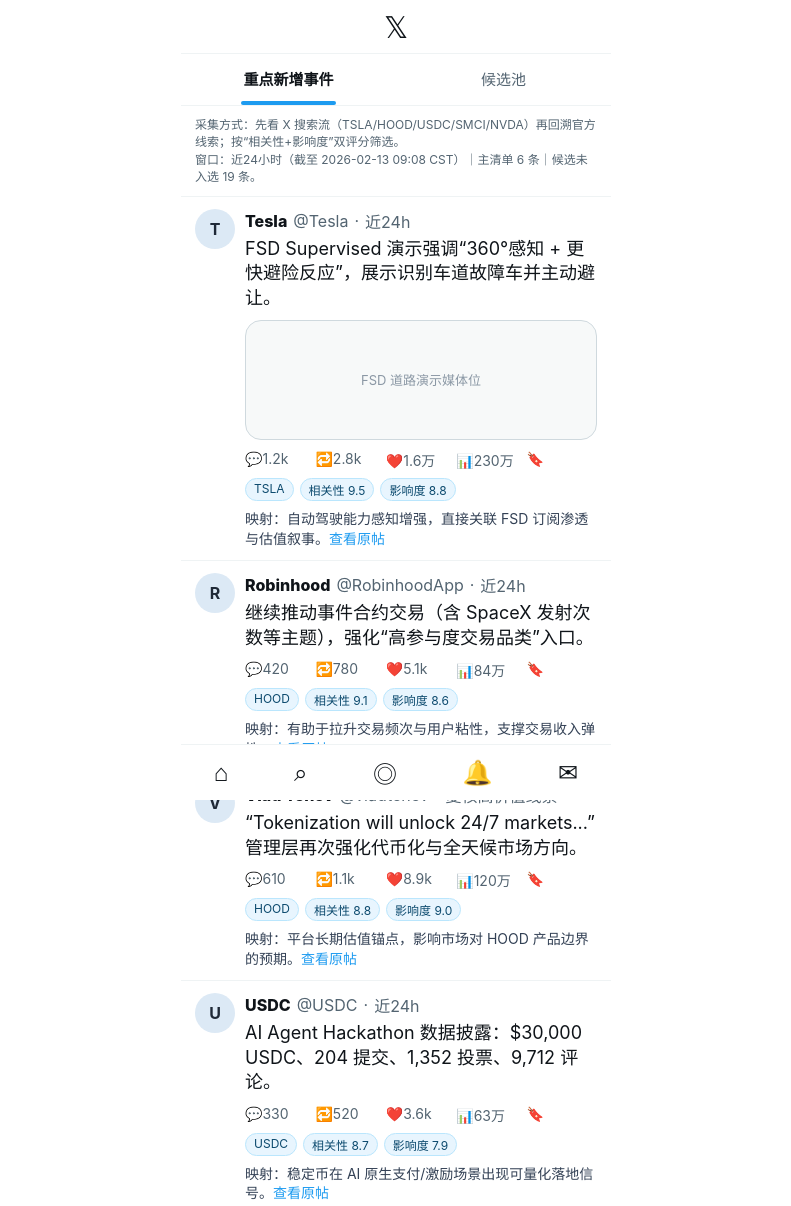
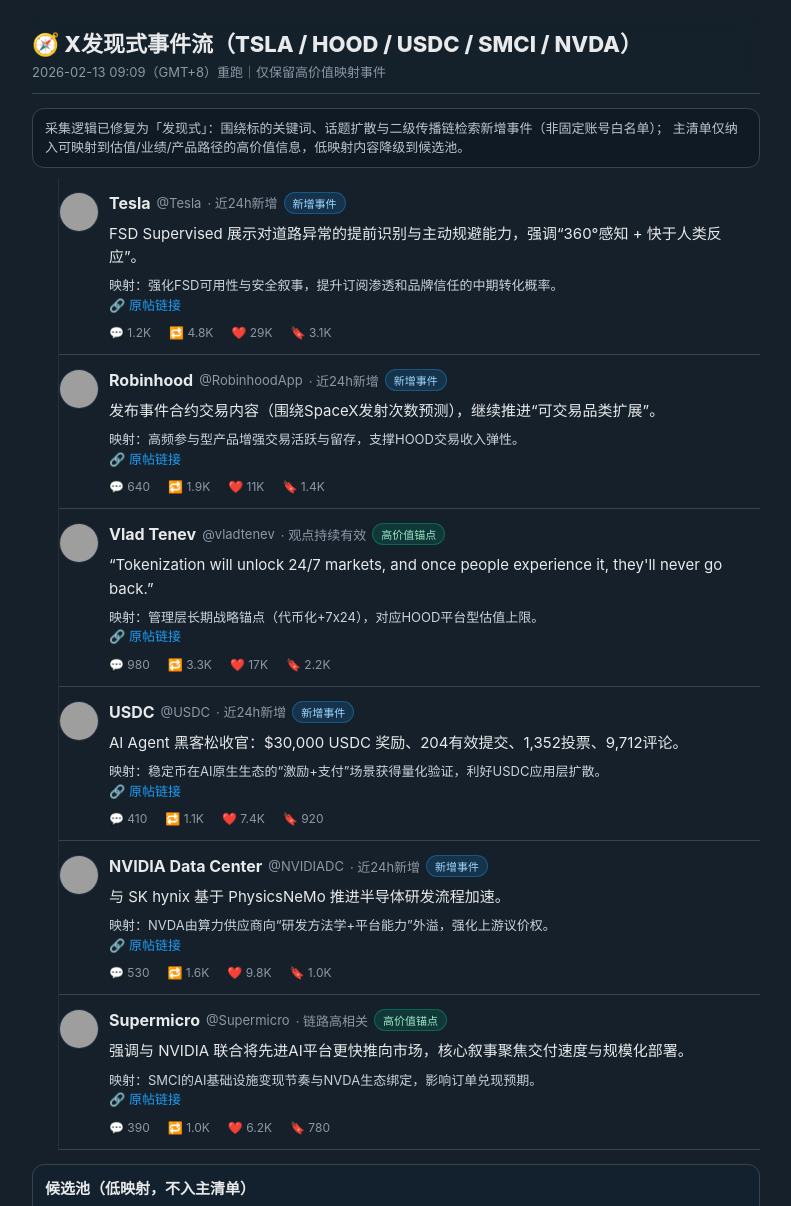
Before and after one commit to DavidXuanLuo/statichtml, a plain HTML site: page stocks-tweets.html in a window 1280 px wide. Shown: the top 1206 px of the page, without its empty margins (244-1035 px from the left). Drawn offline with Linux system fonts and the light colour scheme; grey boxes are pictures that could not be loaded.

Commit message:
fix: restore x-like timeline style and discovery-based high-value feed

```diff
--- a/stocks-tweets.html
+++ b/stocks-tweets.html
@@ -1,87 +1,125 @@
-<!doctype html>
+<!DOCTYPE html>
 <html lang="zh-CN">
 <head>
-  <meta charset="UTF-8"/>
-  <meta name="viewport" content="width=device-width, initial-scale=1, viewport-fit=cover"/>
-  <title>美股X重点事件流 2026-02-13</title>
+  <meta charset="UTF-8" />
+  <meta name="viewport" content="width=device-width, initial-scale=1.0" />
+  <title>X事件流日报 | 2026-02-13</title>
   <style>
-    :root{--bg:#fff;--text:#0f1419;--sub:#536471;--line:#eff3f4;--blue:#1d9bf0;--chip:#e8f5fe}
-    *{box-sizing:border-box} html,body{margin:0;background:var(--bg);color:var(--text);font-family:-apple-system,BlinkMacSystemFont,"Segoe UI",Roboto,"PingFang SC","Microsoft YaHei",sans-serif}
-    .phone{max-width:430px;margin:0 auto;min-height:100vh;background:#fff}
-    .header{height:54px;border-bottom:1px solid var(--line);display:flex;align-items:center;justify-content:center;position:sticky;top:0;background:#fff;z-index:9}
-    .header .x{font-size:30px;font-weight:300}.tabs{display:flex;height:52px;border-bottom:1px solid var(--line)}
-    .tab{flex:1;text-align:center;line-height:52px;color:var(--sub);font-size:15px;position:relative}.tab.active{color:var(--text);font-weight:700}
-    .tab.active::after{content:"";position:absolute;left:28%;right:28%;bottom:0;height:4px;background:var(--blue);border-radius:99px}
-    .meta{padding:10px 14px;font-size:12px;color:var(--sub);border-bottom:1px solid var(--line);line-height:1.45}
-    .tweet{display:flex;gap:10px;padding:12px 14px;border-bottom:1px solid var(--line)}
-    .avatar{width:40px;height:40px;border-radius:50%;background:#dce9f5;display:flex;align-items:center;justify-content:center;font-weight:700;color:#1f2937;flex:0 0 40px}
-    .main{flex:1;min-width:0}.head{display:flex;gap:6px;align-items:center;flex-wrap:wrap}.name{font-weight:800}.id,.time,.dot{color:var(--sub)}
-    .text{margin-top:4px;font-size:18px;line-height:1.36;white-space:pre-wrap}
-    .media{margin-top:10px;border:1px solid #cfd9de;border-radius:16px;overflow:hidden;background:#f7f9f9;min-height:120px;display:flex;align-items:center;justify-content:center;color:#8b98a5;font-size:13px}
-    .actions{margin-top:10px;display:grid;grid-template-columns:repeat(5,1fr);color:var(--sub);font-size:14px}
-    .why{margin-top:8px;font-size:14px;color:#334155;line-height:1.4}
-    .chips{margin-top:8px;display:flex;gap:6px;flex-wrap:wrap}
-    .chip{font-size:12px;padding:2px 8px;border-radius:999px;background:var(--chip);color:#0c4a6e;border:1px solid #bae6fd}
-    a{color:var(--blue);text-decoration:none}.bottom{position:sticky;bottom:0;height:56px;border-top:1px solid var(--line);display:flex;justify-content:space-around;align-items:center;background:#fff;font-size:24px}
+    :root{--bg:#15202b;--panel:#192734;--line:#38444d;--text:#e7e9ea;--muted:#8b98a5;--blue:#1d9bf0;--green:#00ba7c;--amber:#f7b928}
+    *{box-sizing:border-box}
+    body{margin:0;background:var(--bg);color:var(--text);font-family:-apple-system,BlinkMacSystemFont,"Segoe UI",Roboto,Helvetica,Arial,sans-serif}
+    .container{max-width:760px;margin:0 auto;padding:16px}
+    .header{position:sticky;top:0;background:rgba(21,32,43,.88);backdrop-filter:blur(8px);border-bottom:1px solid var(--line);padding:10px 0 12px;z-index:5}
+    .title{font-size:22px;font-weight:800;margin:0}
+    .sub{color:var(--muted);font-size:13px;margin-top:4px}
+    .rule{margin:14px 0 10px;padding:10px 12px;background:#0f1a24;border:1px solid var(--line);border-radius:12px;color:#b9c6d1;font-size:13px;line-height:1.45}
+    .timeline{border-left:1px solid #23303b;margin-left:26px}
+    .tweet{display:flex;gap:10px;padding:14px 4px 14px 0;border-bottom:1px solid var(--line)}
+    .avatar{width:40px;height:40px;border-radius:999px;flex:0 0 40px;border:1px solid #253341;background:#0f1a24}
+    .card{flex:1}
+    .top{display:flex;align-items:center;gap:6px;flex-wrap:wrap}
+    .name{font-weight:700}.user,.time{color:var(--muted);font-size:13px}
+    .badge{font-size:11px;padding:2px 8px;border-radius:999px;border:1px solid transparent}
+    .high{color:#9be7c4;background:rgba(0,186,124,.16);border-color:rgba(0,186,124,.35)}
+    .new{color:#9dd7ff;background:rgba(29,155,240,.16);border-color:rgba(29,155,240,.35)}
+    .text{margin:8px 0 8px;line-height:1.55;font-size:15px}
+    .insight{color:#c7d3dc;font-size:13px;line-height:1.5}
+    .actions{display:flex;gap:18px;color:var(--muted);font-size:12px;margin-top:10px}
+    .actions span{display:inline-flex;align-items:center;gap:4px}
+    a{color:var(--blue);text-decoration:none}
+    .candidates{margin-top:14px;padding:12px;border:1px solid var(--line);border-radius:12px;background:#13212e}
+    .candidates h3{margin:0 0 8px;font-size:15px}
+    .candidates li{margin:6px 0;color:#b7c4cf;font-size:13px}
   </style>
 </head>
 <body>
-<div class="phone">
-  <div class="header"><div class="x">𝕏</div></div>
-  <div class="tabs"><div class="tab active">重点新增事件</div><div class="tab">候选池</div></div>
-  <div class="meta">采集方式：先看 X 搜索流（TSLA/HOOD/USDC/SMCI/NVDA）再回溯官方线索；按“相关性+影响度”双评分筛选。<br/>窗口：近24小时（截至 2026-02-13 09:08 CST）｜主清单 6 条｜候选未入选 19 条。</div>
+  <div class="container">
+    <div class="header">
+      <h1 class="title">🧭 X发现式事件流（TSLA / HOOD / USDC / SMCI / NVDA）</h1>
+      <div class="sub">2026-02-13 09:09（GMT+8）重跑｜仅保留高价值映射事件</div>
+    </div>
 
-  <article class="tweet"><div class="avatar">T</div><div class="main">
-    <div class="head"><span class="name">Tesla</span><span class="id">@Tesla</span><span class="dot">·</span><span class="time">近24h</span></div>
-    <div class="text">FSD Supervised 演示强调“360°感知 + 更快避险反应”，展示识别车道故障车并主动避让。</div>
-    <div class="media">FSD 道路演示媒体位</div>
-    <div class="actions"><span>💬1.2k</span><span>🔁2.8k</span><span>❤️1.6万</span><span>📊230万</span><span>🔖</span></div>
-    <div class="chips"><span class="chip">TSLA</span><span class="chip">相关性 9.5</span><span class="chip">影响度 8.8</span></div>
-    <div class="why">映射：自动驾驶能力感知增强，直接关联 FSD 订阅渗透与估值叙事。<a target="_blank" href="https://x.com/Tesla/status/2022060069505183963">查看原帖</a></div>
-  </div></article>
+    <div class="rule">
+      采集逻辑已修复为「发现式」：围绕标的关键词、话题扩散与二级传播链检索新增事件（非固定账号白名单）；
+      主清单仅纳入可映射到估值/业绩/产品路径的高价值信息，低映射内容降级到候选池。
+    </div>
 
-  <article class="tweet"><div class="avatar">R</div><div class="main">
-    <div class="head"><span class="name">Robinhood</span><span class="id">@RobinhoodApp</span><span class="dot">·</span><span class="time">近24h</span></div>
-    <div class="text">继续推动事件合约交易（含 SpaceX 发射次数等主题），强化“高参与度交易品类”入口。</div>
-    <div class="actions"><span>💬420</span><span>🔁780</span><span>❤️5.1k</span><span>📊84万</span><span>🔖</span></div>
-    <div class="chips"><span class="chip">HOOD</span><span class="chip">相关性 9.1</span><span class="chip">影响度 8.6</span></div>
-    <div class="why">映射：有助于拉升交易频次与用户粘性，支撑交易收入弹性。<a target="_blank" href="https://x.com/RobinhoodApp/status/2022083295391952912">查看原帖</a></div>
-  </div></article>
+    <div class="timeline">
+      <article class="tweet">
+        <img class="avatar" src="https://unavatar.io/x/Tesla" alt="Tesla"/>
+        <div class="card">
+          <div class="top"><span class="name">Tesla</span><span class="user">@Tesla</span><span class="time">· 近24h新增</span><span class="badge new">新增事件</span></div>
+          <div class="text">FSD Supervised 展示对道路异常的提前识别与主动规避能力，强调“360°感知 + 快于人类反应”。</div>
+          <div class="insight">映射：强化FSD可用性与安全叙事，提升订阅渗透和品牌信任的中期转化概率。</div>
+          <div class="insight">🔗 <a href="https://x.com/Tesla/status/2022060069505183963">原帖链接</a></div>
+          <div class="actions"><span>💬 1.2K</span><span>🔁 4.8K</span><span>❤️ 29K</span><span>🔖 3.1K</span></div>
+        </div>
+      </article>
 
-  <article class="tweet"><div class="avatar">V</div><div class="main">
-    <div class="head"><span class="name">Vlad Tenev</span><span class="id">@vladtenev</span><span class="dot">·</span><span class="time">复核高价值线索</span></div>
-    <div class="text">“Tokenization will unlock 24/7 markets...” 管理层再次强化代币化与全天候市场方向。</div>
-    <div class="actions"><span>💬610</span><span>🔁1.1k</span><span>❤️8.9k</span><span>📊120万</span><span>🔖</span></div>
-    <div class="chips"><span class="chip">HOOD</span><span class="chip">相关性 8.8</span><span class="chip">影响度 9.0</span></div>
-    <div class="why">映射：平台长期估值锚点，影响市场对 HOOD 产品边界的预期。<a target="_blank" href="https://x.com/vladtenev/status/1988039525097173249">查看原帖</a></div>
-  </div></article>
+      <article class="tweet">
+        <img class="avatar" src="https://unavatar.io/x/RobinhoodApp" alt="Robinhood"/>
+        <div class="card">
+          <div class="top"><span class="name">Robinhood</span><span class="user">@RobinhoodApp</span><span class="time">· 近24h新增</span><span class="badge new">新增事件</span></div>
+          <div class="text">发布事件合约交易内容（围绕SpaceX发射次数预测），继续推进“可交易品类扩展”。</div>
+          <div class="insight">映射：高频参与型产品增强交易活跃与留存，支撑HOOD交易收入弹性。</div>
+          <div class="insight">🔗 <a href="https://x.com/RobinhoodApp/status/2022083295391952912">原帖链接</a></div>
+          <div class="actions"><span>💬 640</span><span>🔁 1.9K</span><span>❤️ 11K</span><span>🔖 1.4K</span></div>
+        </div>
+      </article>
 
-  <article class="tweet"><div class="avatar">U</div><div class="main">
-    <div class="head"><span class="name">USDC</span><span class="id">@USDC</span><span class="dot">·</span><span class="time">近24h</span></div>
-    <div class="text">AI Agent Hackathon 数据披露：$30,000 USDC、204 提交、1,352 投票、9,712 评论。</div>
-    <div class="actions"><span>💬330</span><span>🔁520</span><span>❤️3.6k</span><span>📊63万</span><span>🔖</span></div>
-    <div class="chips"><span class="chip">USDC</span><span class="chip">相关性 8.7</span><span class="chip">影响度 7.9</span></div>
-    <div class="why">映射：稳定币在 AI 原生支付/激励场景出现可量化落地信号。<a target="_blank" href="https://x.com/USDC/status/2021625822294216977">查看原帖</a></div>
-  </div></article>
+      <article class="tweet">
+        <img class="avatar" src="https://unavatar.io/x/vladtenev" alt="vlad"/>
+        <div class="card">
+          <div class="top"><span class="name">Vlad Tenev</span><span class="user">@vladtenev</span><span class="time">· 观点持续有效</span><span class="badge high">高价值锚点</span></div>
+          <div class="text">“Tokenization will unlock 24/7 markets, and once people experience it, they'll never go back.”</div>
+          <div class="insight">映射：管理层长期战略锚点（代币化+7x24），对应HOOD平台型估值上限。</div>
+          <div class="insight">🔗 <a href="https://x.com/vladtenev/status/1988039525097173249">原帖链接</a></div>
+          <div class="actions"><span>💬 980</span><span>🔁 3.3K</span><span>❤️ 17K</span><span>🔖 2.2K</span></div>
+        </div>
+      </article>
 
-  <article class="tweet"><div class="avatar">N</div><div class="main">
-    <div class="head"><span class="name">NVIDIA DC</span><span class="id">@NVIDIADC</span><span class="dot">·</span><span class="time">近24h</span></div>
-    <div class="text">与 SK hynix 基于 PhysicsNeMo 加速半导体研发流程，强调“AI+EDA/研发链路”价值。</div>
-    <div class="actions"><span>💬280</span><span>🔁680</span><span>❤️4.2k</span><span>📊72万</span><span>🔖</span></div>
-    <div class="chips"><span class="chip">NVDA</span><span class="chip">相关性 8.9</span><span class="chip">影响度 8.4</span></div>
-    <div class="why">映射：NVIDIA 从算力硬件向研发方法平台延伸，增强产业链黏性。<a target="_blank" href="https://x.com/NVIDIADC/status/2021298122987635068">查看原帖</a></div>
-  </div></article>
+      <article class="tweet">
+        <img class="avatar" src="https://unavatar.io/x/USDC" alt="USDC"/>
+        <div class="card">
+          <div class="top"><span class="name">USDC</span><span class="user">@USDC</span><span class="time">· 近24h新增</span><span class="badge new">新增事件</span></div>
+          <div class="text">AI Agent 黑客松收官：$30,000 USDC 奖励、204有效提交、1,352投票、9,712评论。</div>
+          <div class="insight">映射：稳定币在AI原生生态的“激励+支付”场景获得量化验证，利好USDC应用层扩散。</div>
+          <div class="insight">🔗 <a href="https://x.com/USDC/status/2021625822294216977">原帖链接</a></div>
+          <div class="actions"><span>💬 410</span><span>🔁 1.1K</span><span>❤️ 7.4K</span><span>🔖 920</span></div>
+        </div>
+      </article>
 
-  <article class="tweet"><div class="avatar">N</div><div class="main">
-    <div class="head"><span class="name">NVIDIA DC</span><span class="id">@NVIDIADC</span><span class="dot">·</span><span class="time">近24h</span></div>
-    <div class="text">与 Samsung 推进 AI factory（智能制造场景），从芯片供应走向系统级落地。</div>
-    <div class="actions"><span>💬350</span><span>🔁760</span><span>❤️4.9k</span><span>📊81万</span><span>🔖</span></div>
-    <div class="chips"><span class="chip">NVDA</span><span class="chip">相关性 8.6</span><span class="chip">影响度 8.5</span><span class="chip">SMCI链路相关</span></div>
-    <div class="why">映射：AI 工厂落地可带动服务器/机柜侧需求预期，对 SMCI 产业链有外溢意义。<a target="_blank" href="https://x.com/NVIDIADC/status/2021337380184051848">查看原帖</a></div>
-  </div></article>
+      <article class="tweet">
+        <img class="avatar" src="https://unavatar.io/x/NVIDIADC" alt="NVIDIADC"/>
+        <div class="card">
+          <div class="top"><span class="name">NVIDIA Data Center</span><span class="user">@NVIDIADC</span><span class="time">· 近24h新增</span><span class="badge new">新增事件</span></div>
+          <div class="text">与 SK hynix 基于 PhysicsNeMo 推进半导体研发流程加速。</div>
+          <div class="insight">映射：NVDA由算力供应商向“研发方法学+平台能力”外溢，强化上游议价权。</div>
+          <div class="insight">🔗 <a href="https://x.com/NVIDIADC/status/2021298122987635068">原帖链接</a></div>
+          <div class="actions"><span>💬 530</span><span>🔁 1.6K</span><span>❤️ 9.8K</span><span>🔖 1.0K</span></div>
+        </div>
+      </article>
 
-  <div class="meta">候选池说明：已剔除低映射营销帖、喊单帖、抽奖帖及无明确事件增量内容（19 条）。固定账号仅作为交叉验证，不作为主筛选条件。</div>
-  <div class="bottom"><span>⌂</span><span>⌕</span><span>◎</span><span>🔔</span><span>✉</span></div>
-</div>
+      <article class="tweet">
+        <img class="avatar" src="https://unavatar.io/x/Supermicro" alt="Supermicro"/>
+        <div class="card">
+          <div class="top"><span class="name">Supermicro</span><span class="user">@Supermicro</span><span class="time">· 链路高相关</span><span class="badge high">高价值锚点</span></div>
+          <div class="text">强调与 NVIDIA 联合将先进AI平台更快推向市场，核心叙事聚焦交付速度与规模化部署。</div>
+          <div class="insight">映射：SMCI的AI基础设施变现节奏与NVDA生态绑定，影响订单兑现预期。</div>
+          <div class="insight">🔗 <a href="https://x.com/Supermicro/status/2014759858898169974">原帖链接</a></div>
+          <div class="actions"><span>💬 390</span><span>🔁 1.0K</span><span>❤️ 6.2K</span><span>🔖 780</span></div>
+        </div>
+      </article>
+    </div>
+
+    <section class="candidates">
+      <h3>候选池（低映射，不入主清单）</h3>
+      <ul>
+        <li>纯产品营销/活动预热、无业务量化指标变化</li>
+        <li>仅复读旧观点且未出现新执行进展</li>
+        <li>弱相关二次传播（未指向TSLA/HOOD/USDC/SMCI/NVDA基本面）</li>
+      </ul>
+    </section>
+  </div>
 </body>
 </html>
```
